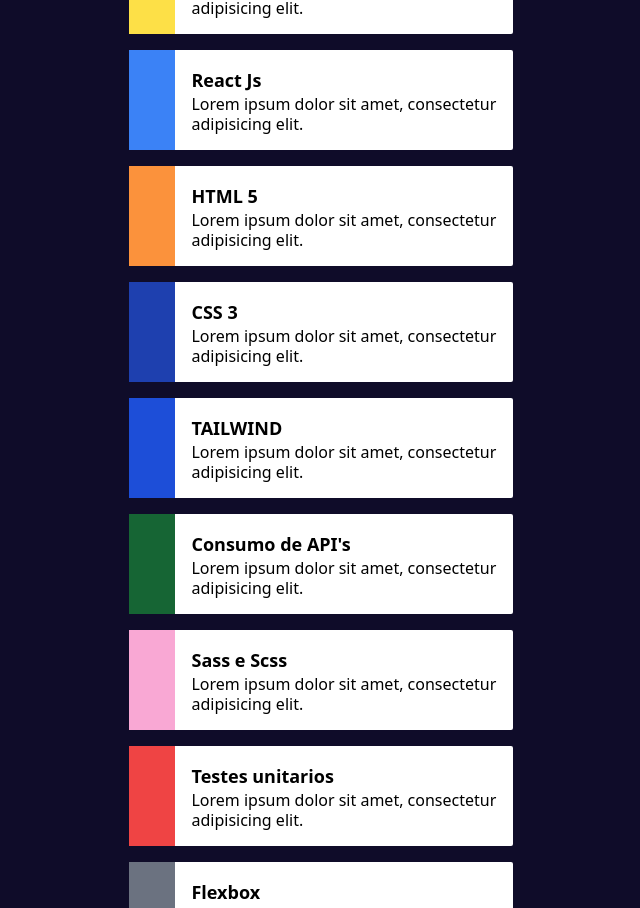
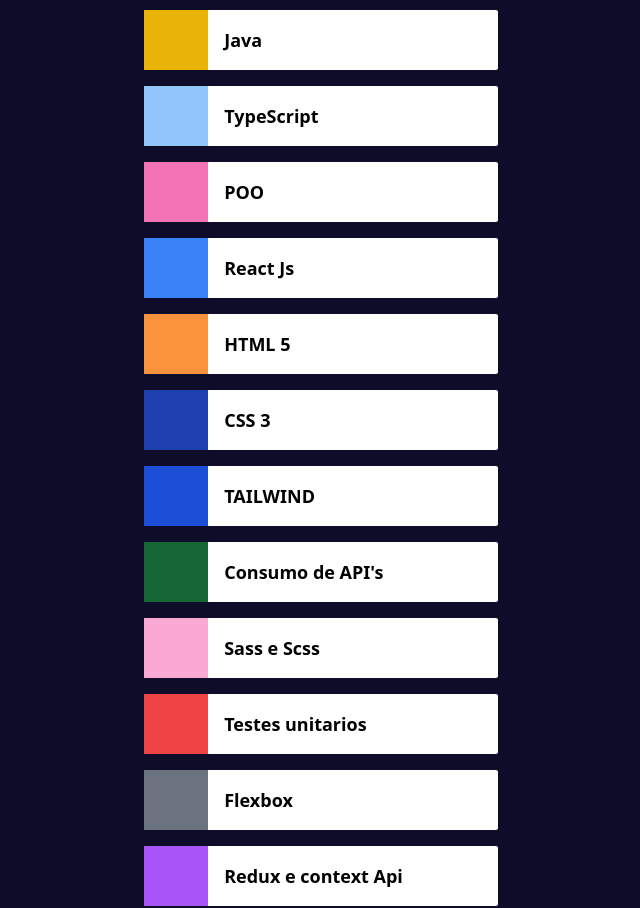
Before and after one commit to vitoriacst/vitoriacst.github.io, a React (Create React App) app in the folder app/: page /about-me in a window 1280 px wide. Shown: the part 741-1649 px from the top of the page, without its empty margins (319-959 px from the left). Built offline with nearby package versions, Linux system fonts and the light colour scheme.

Commit message:
feat: :sparkles: adding stack tags

```diff
--- a/app/src/pages/AboutMe.jsx
+++ b/app/src/pages/AboutMe.jsx
@@ -19,99 +19,84 @@
             <div className="w-16 bg-yellow-300"></div>
             <div className="w-auto text-grey-darker items-center p-4">
               <span className="text-lg font-bold pb-4">JavaScript</span>
-              <p className="leading-tight">
-                Lorem ipsum dolor sit amet, consectetur adipisicing elit.
-              </p>
+            </div>
+          </div>
+          <div className="flex bg-white max-w-sm mb-4 rounded-sm">
+            <div className="w-16 bg-yellow-500"></div>
+            <div className="w-auto text-grey-darker items-center p-4">
+              <span className="text-lg font-bold pb-4">Java</span>
+            </div>
+          </div>
+          <div className="flex bg-white max-w-sm mb-4 rounded-sm">
+            <div className="w-16 bg-blue-300"></div>
+            <div className="w-auto text-grey-darker items-center p-4">
+              <span className="text-lg font-bold pb-4">TypeScript</span>
+            </div>
+          </div>
+          <div className="flex bg-white max-w-sm mb-4 rounded-sm">
+            <div className="w-16 bg-pink-400"></div>
+            <div className="w-auto text-grey-darker items-center p-4">
+              <span className="text-lg font-bold pb-4">POO</span>
             </div>
           </div>
           <div className="flex bg-white max-w-sm mb-4 rounded-sm">
             <div className="w-16 bg-blue-500"></div>
             <div className="w-auto text-grey-darker items-center p-4">
               <span className="text-lg font-bold pb-4">React Js</span>
-              <p className="leading-tight">
-                Lorem ipsum dolor sit amet, consectetur adipisicing elit.
-              </p>
             </div>
           </div>
           <div className="flex bg-white max-w-sm mb-4 rounded-sm">
             <div className="w-16 bg-orange-400"></div>
             <div className="w-auto text-grey-darker items-center p-4">
               <span className="text-lg font-bold pb-4">HTML 5</span>
-              <p className="leading-tight">
-                Lorem ipsum dolor sit amet, consectetur adipisicing elit.
-              </p>
             </div>
           </div>
           <div className="flex bg-white max-w-sm mb-4 rounded-sm">
             <div className="w-16 bg-blue-800"></div>
             <div className="w-auto text-grey-darker items-center p-4">
               <span className="text-lg font-bold pb-4">CSS 3</span>
-              <p className="leading-tight">
-                Lorem ipsum dolor sit amet, consectetur adipisicing elit.
-              </p>
             </div>
           </div>
           <div className="flex bg-white max-w-sm mb-4 rounded-sm">
             <div className="w-16 bg-blue-700"></div>
             <div className="w-auto text-grey-darker items-center p-4">
               <span className="text-lg font-bold pb-4">TAILWIND</span>
-              <p className="leading-tight">
-                Lorem ipsum dolor sit amet, consectetur adipisicing elit.
-              </p>
             </div>
           </div>
           <div className="flex bg-white max-w-sm mb-4 rounded-sm">
             <div className="w-16 bg-green-800"></div>
             <div className="w-auto text-grey-darker items-center p-4">
               <span className="text-lg font-bold pb-4">Consumo de API's</span>
-              <p className="leading-tight">
-                Lorem ipsum dolor sit amet, consectetur adipisicing elit.
-              </p>
             </div>
           </div>
           <div className="flex bg-white max-w-sm mb-4 rounded-sm">
             <div className="w-16 bg-pink-300"></div>
             <div className="w-auto text-grey-darker items-center p-4">
               <span className="text-lg font-bold pb-4">Sass e Scss</span>
-              <p className="leading-tight">
-                Lorem ipsum dolor sit amet, consectetur adipisicing elit.
-              </p>
             </div>
           </div>
           <div className="flex bg-white max-w-sm mb-4 rounded-sm">
             <div className="w-16 bg-red-500"></div>
             <div className="w-auto text-grey-darker items-center p-4">
               <span className="text-lg font-bold pb-4">Testes unitarios</span>
-              <p className="leading-tight">
-                Lorem ipsum dolor sit amet, consectetur adipisicing elit.
-              </p>
             </div>
           </div>
           <div className="flex bg-white max-w-sm mb-4 rounded-sm">
             <div className="w-16 bg-gray-500"></div>
             <div className="w-auto text-grey-darker items-center p-4">
               <span className="text-lg font-bold pb-4">Flexbox</span>
-              <p className="leading-tight">
-                Lorem ipsum dolor sit amet, consectetur adipisicing elit.
-              </p>
             </div>
           </div>
           <div className="flex bg-white max-w-sm mb-4 rounded-sm">
             <div className="w-16 bg-purple-500"></div>
             <div className="w-auto text-grey-darker items-center p-4">
               <span className="text-lg font-bold pb-4">Redux e context Api</span>
-              <p className="leading-tight">
-                Lorem ipsum dolor sit amet, consectetur adipisicing elit.
-              </p>
             </div>
           </div>
           <div className="flex bg-white max-w-sm mb-4 rounded-sm">
             <div className="w-16 bg-black"></div>
             <div className="w-auto text-grey-darker items-center p-4">
               <span className="text-lg font-bold pb-4">Docker, Swarm e Kubernetes</span>
-              <p className="leading-tight">
-                Lorem ipsum dolor sit amet, consectetur adipisicing elit.
-              </p>
             </div>
           </div>
         </div>
```
